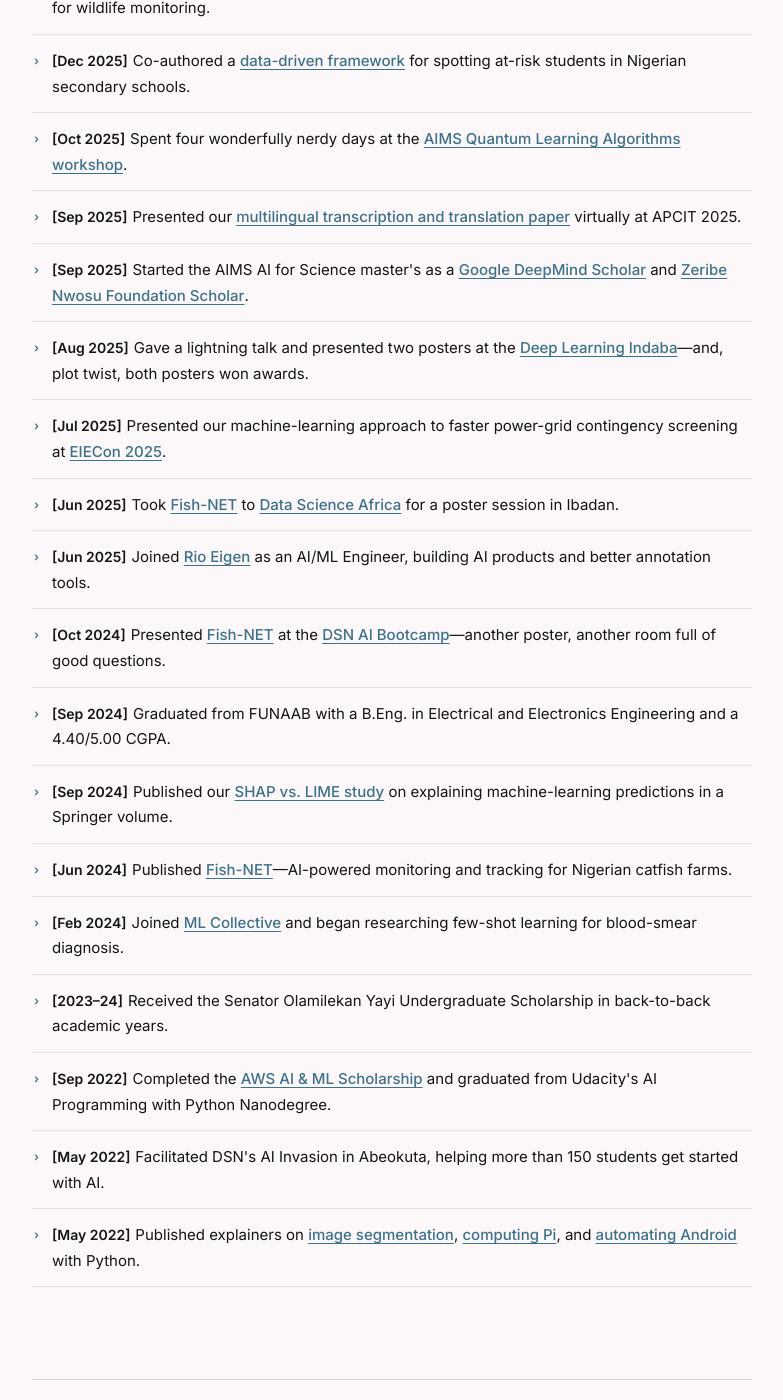
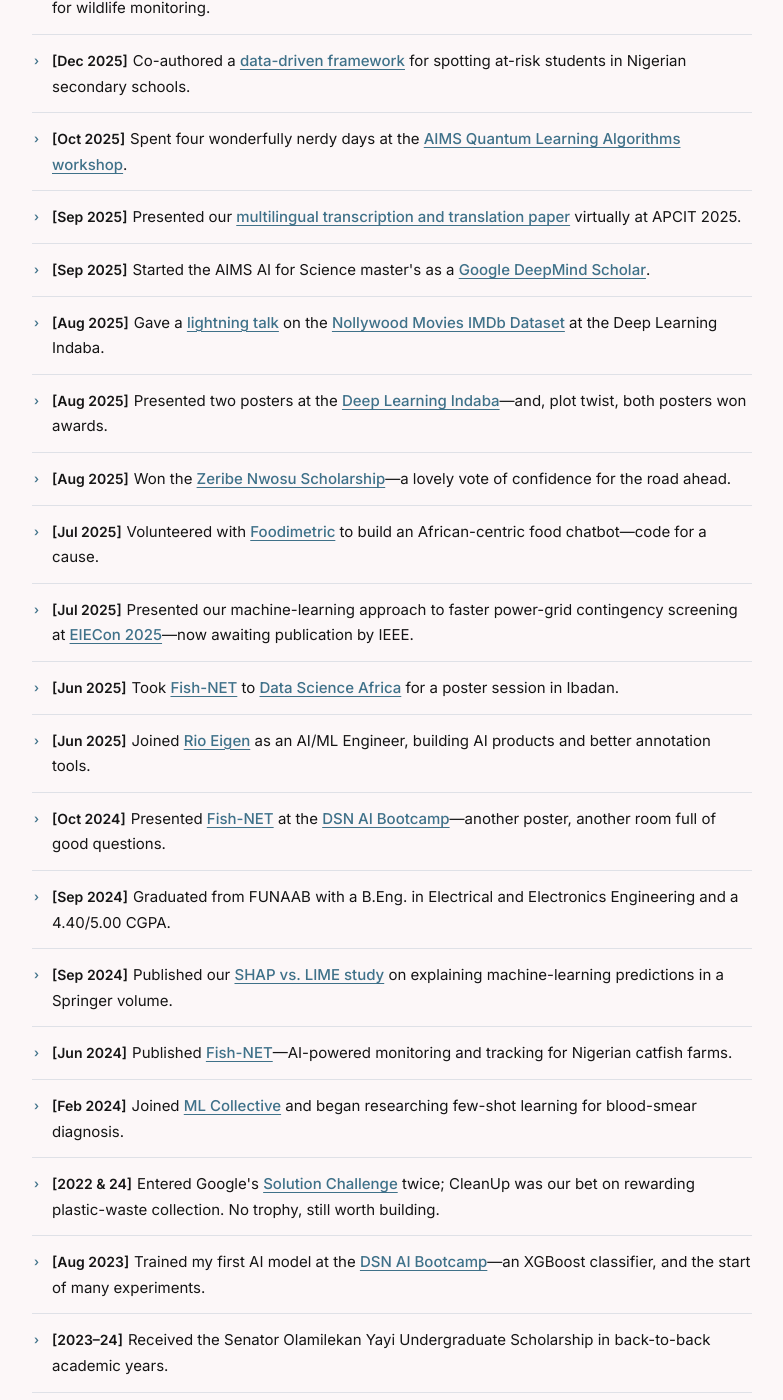
Before and after one commit to joshsalako/joshsalako.github.io, a Jekyll site: the page built from news.html, in a window 1280 px wide and 1400 px high, scrolled down 407 px. Shown: the whole window, without its empty margins (248-1031 px from the left). Built offline with Jekyll 4.4.1, drawn with Linux system fonts in a browser that asks for light colours; a style sheet for code colours, icons or effects is not loaded; some of the changed text lies outside the part shown.

Commit message:
feat: add verified portfolio milestones

```diff
--- a/_data/news.yml
+++ b/_data/news.yml
@@ -51,37 +51,61 @@
   parts:
     - text: "Started the AIMS AI for Science master's as a "
     - text: Google DeepMind Scholar
-      url: https://deepmind.google/education/
-    - text: " and "
-    - text: Zeribe Nwosu Foundation Scholar
-      url: https://znwosufoundation.org/
+      url: https://x.com/josh_salako/status/1978191636292108322
     - text: "."
 
 - date: 2025-08
   display_date: Aug 2025
   parts:
-    - text: "Gave a lightning talk and presented two posters at the "
+    - text: "Gave a "
+    - text: lightning talk
+      url: https://x.com/josh_salako/status/1958299643999146132
+    - text: " on the "
+    - text: Nollywood Movies IMDb Dataset
+      url: https://www.researchgate.net/publication/399181800_Nollywood_Movies_IMDb_Dataset
+    - text: " at the Deep Learning Indaba."
+
+- date: 2025-08
+  display_date: Aug 2025
+  parts:
+    - text: "Presented two posters at the "
     - text: Deep Learning Indaba
       url: https://joshsalako.medium.com/my-deep-learning-indaba-experience-047ca4222b19
     - text: "—and, plot twist, both posters won awards."
+
+- date: 2025-08
+  display_date: Aug 2025
+  parts:
+    - text: "Won the "
+    - text: Zeribe Nwosu Scholarship
+      url: https://www.linkedin.com/posts/salakojoshua_announcement-zeribenwosuscholarship-zns2025-activity-7359648670872481795-S7g1
+    - text: "—a lovely vote of confidence for the road ahead."
+
+- date: 2025-07
+  display_date: Jul 2025
+  parts:
+    - text: "Volunteered with "
+    - text: Foodimetric
+      url: https://x.com/josh_salako/status/1950276333550145831
+    - text: " to build an African-centric food chatbot—code for a cause."
 
 - date: 2025-07
   display_date: Jul 2025
   parts:
     - text: "Presented our machine-learning approach to faster power-grid contingency screening at "
     - text: EIECon 2025
-      url: https://eieic.covenantuniversity.edu.ng/
-    - text: "."
+      url: https://www.linkedin.com/posts/salakojoshua_presented-my-research-on-power-systems-contingency-activity-7354583993977028608-QgRH
+    - text: "—now awaiting publication by IEEE."
 
 - date: 2025-06
   display_date: Jun 2025
   parts:
     - text: "Took "
     - text: Fish-NET
-      url: https://doi.org/10.7160/aol.2024.160209
+      url: https://www.researchgate.net/publication/381856614_Fish-NET_Advancing_Aquaculture_Management_through_AI-Enhanced_Fish_Monitoring_and_Tracking
     - text: " to "
     - text: Data Science Africa
-      url: https://archive.datascienceafrica.org/dsa2025ibadan/
+      url: https://www.linkedin.com/posts/salakojoshua_i-attended-the-just-concluded-data-science-activity-7337844842342821888-bi4v
     - text: " for a poster session in Ibadan."
 
 - date: 2025-06
@@ -132,6 +156,22 @@
       url: https://mlcollective.org/
     - text: " and began researching few-shot learning for blood-smear diagnosis."
 
+- date: 2024-01
+  display_date: 2022 & 24
+  parts:
+    - text: "Entered Google's "
+    - text: Solution Challenge
+      url: https://www.linkedin.com/posts/salakojoshua_2022-solution-challenge-submitted-google-activity-6947919390851940352-GZ2l
+    - text: " twice; CleanUp was our bet on rewarding plastic-waste collection. No trophy, still worth building."
+
+- date: 2023-08
+  display_date: Aug 2023
+  parts:
+    - text: "Trained my first AI model at the "
+    - text: DSN AI Bootcamp
+      url: https://www.linkedin.com/posts/salakojoshua_dsnaibootcamp2023-aibootcamp2023-dsnai-activity-7100726736937439232-diDU
+    - text: "—an XGBoost classifier, and the start of many experiments."
+
 - date: 2023
   display_date: 2023–24
   parts:
@@ -144,6 +184,14 @@
     - text: AWS AI & ML Scholarship
       url: https://www.linkedin.com/posts/salakojoshua_aws-awsmlescholarship-udacity-activity-6975912168449814529-J5DS
     - text: " and graduated from Udacity's AI Programming with Python Nanodegree."
+
+- date: 2022-07
+  display_date: Jul 2022
+  parts:
+    - text: "Completed Andrew Ng's "
+    - text: Deep Learning Specialization
+      url: https://www.linkedin.com/posts/salakojoshua_completion-certificate-for-neural-networks-activity-6953146887658971136-1YRu
+    - text: " through financial aid—the spark for my self-taught AI journey."
 
 - date: 2022-05
   display_date: May 2022
```
Also changed, not shown: 5 other files.
